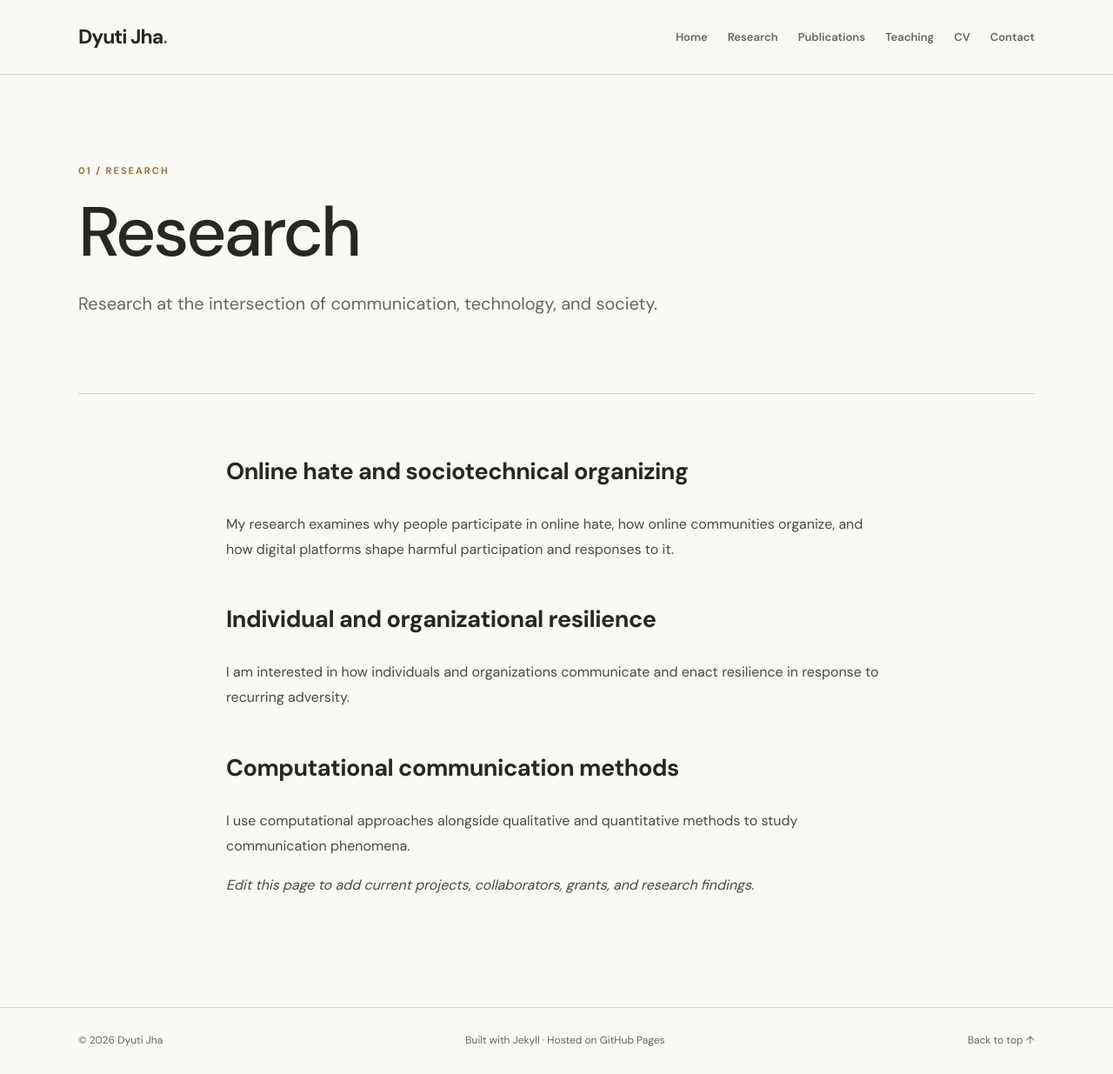
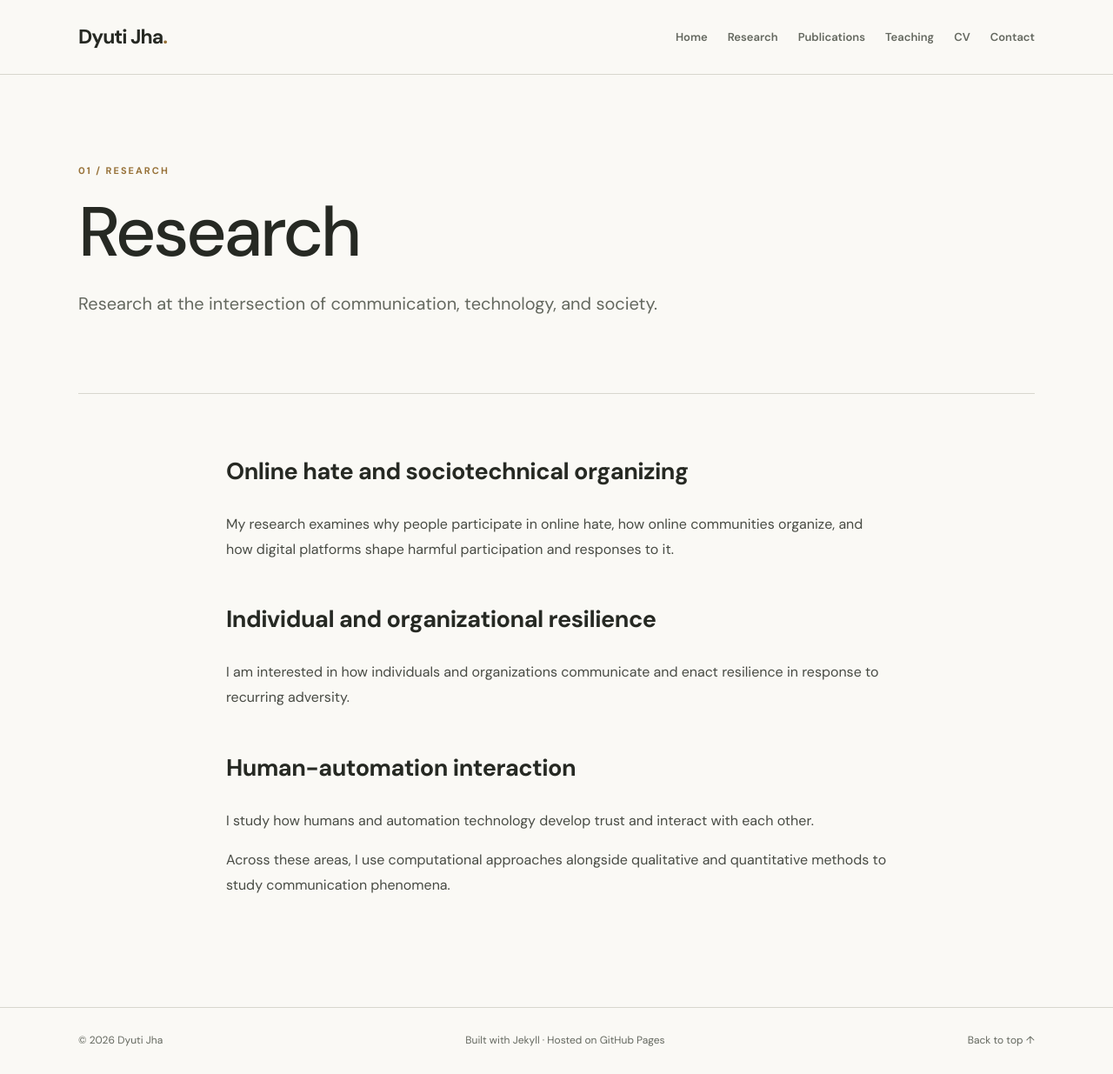
Before and after one commit to dyutij/dyutij.github.io, a Jekyll site: the page built from research.md, in a window 1280 px wide. Shown: the whole page at 87% size. Built offline with Jekyll 4.4.1, drawn with Linux system fonts in a browser that asks for light colours; some web fonts are replaced.

Commit message:
Revise section titles and content in research.md
Updated section titles and refined focus on human-automation interaction.

```diff
--- a/research.md
+++ b/research.md
@@ -13,8 +13,9 @@ My research examines why people participate in online hate, how online communiti
 
 I am interested in how individuals and organizations communicate and enact resilience in response to recurring adversity.
 
-## Computational communication methods
+## Human-automation interaction
 
-I use computational approaches alongside qualitative and quantitative methods to study communication phenomena.
+I study how humans and automation technology develop trust and interact with each other.
 
-*Edit this page to add current projects, collaborators, grants, and research findings.*
+
+Across these areas, I use computational approaches alongside qualitative and quantitative methods to study communication phenomena.
```
